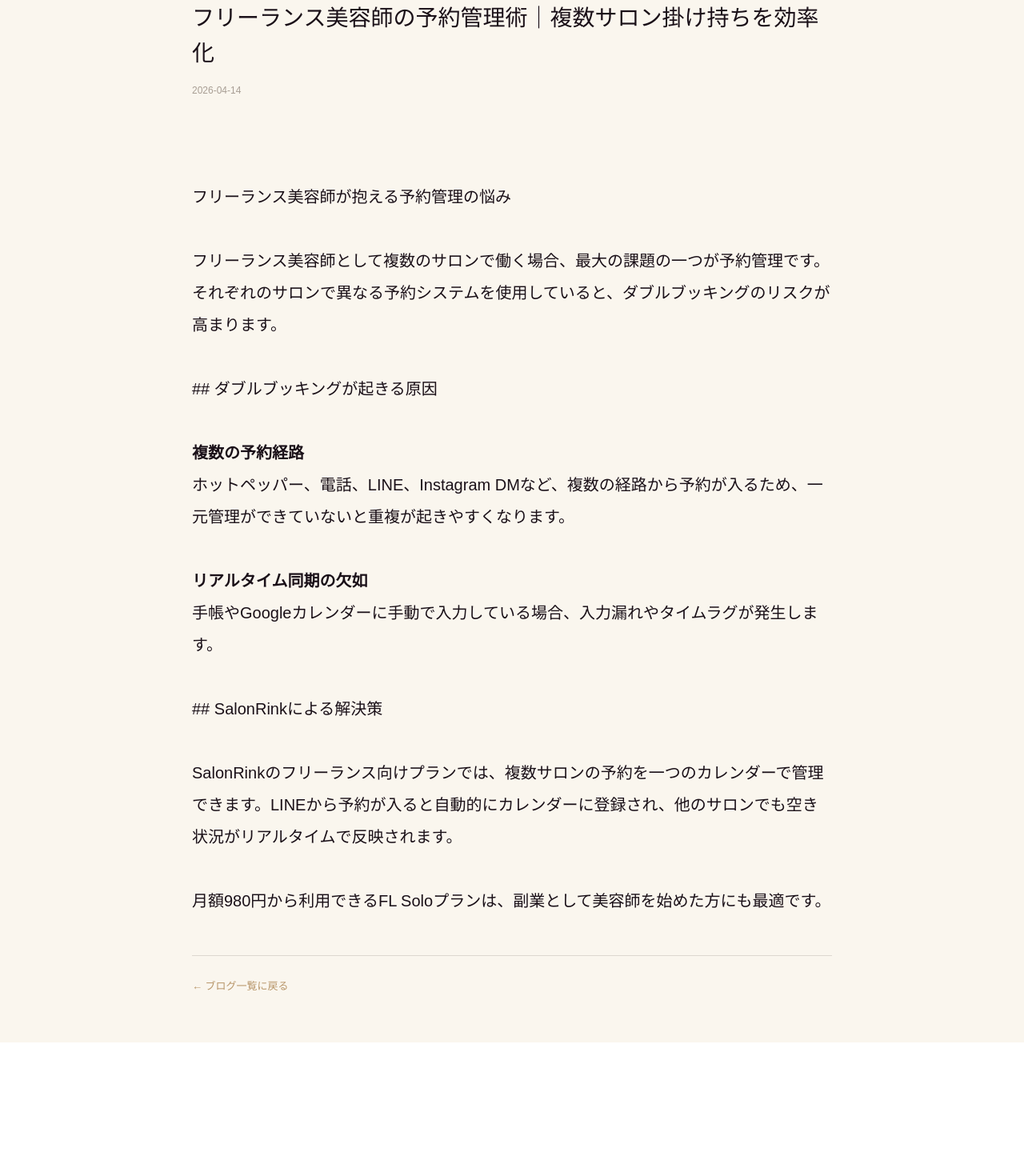
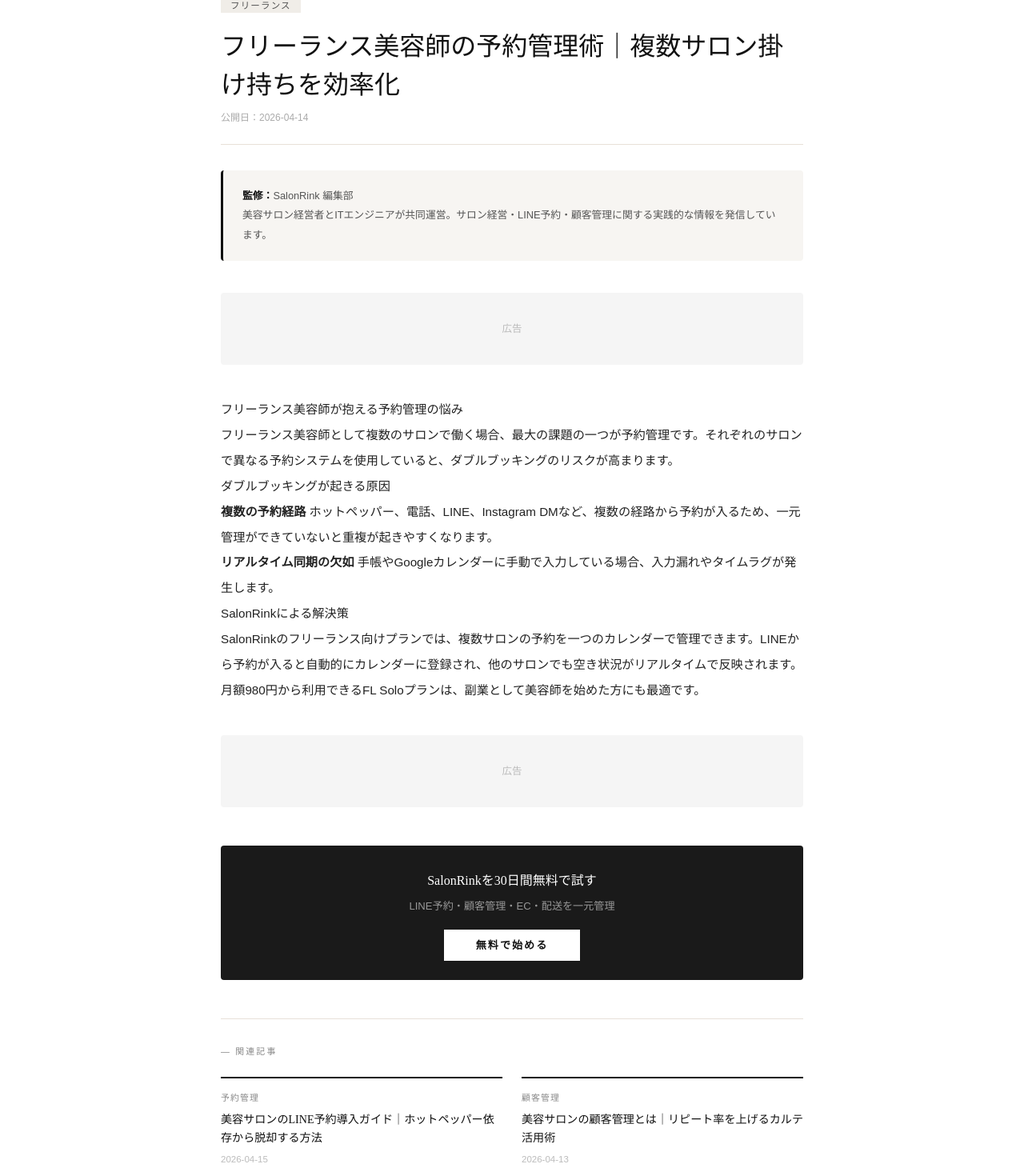
Before and after one commit to okuwabara07-gif/salonrink, a Next.js app: page /blog/freelance-beauty-management in a window 1280 px wide. Shown: the part 94-1564 px from the top of the page at 80% size. Before the commit the page ends 1397 px from the top, so only its background shows below. Built offline with nearby package versions, Linux system fonts and the light colour scheme.

Commit message:
feat: blog post page like kirei-tsurumi

```diff
--- a/app/blog/[slug]/page.tsx
+++ b/app/blog/[slug]/page.tsx
@@ -1,25 +1,83 @@
 import { getPostBySlug, getAllPosts } from "@/lib/blog";
+import { MDXRemote } from "next-mdx-remote/rsc";
 import { notFound } from "next/navigation";
+import Link from "next/link";
+
 export async function generateStaticParams() {
   return getAllPosts().map(p => ({ slug: p.slug }));
 }
+
+export async function generateMetadata({ params }: { params: Promise<{ slug: string }> }) {
+  const { slug } = await params;
+  const post = getPostBySlug(slug);
+  if (!post) return {};
+  return { title: `${post.title} | SalonRink`, description: post.description };
+}
+
 export default async function PostPage({ params }: { params: Promise<{ slug: string }> }) {
   const { slug } = await params;
   const post = getPostBySlug(slug);
   if (!post) notFound();
+  const allPosts = getAllPosts();
+  const related = allPosts.filter(p => p.slug !== slug).slice(0, 3);
+
   return (
-    <main style={{ minHeight: "100vh", background: "#FAF6EE", fontFamily: "Georgia, serif", padding: "60px 40px" }}>
-      <div style={{ maxWidth: 800, margin: "0 auto" }}>
-        <div style={{ fontSize: 11, color: "#B8966A", letterSpacing: 2, marginBottom: 16, fontFamily: "sans-serif" }}>{post.category}</div>
-        <h1 style={{ fontSize: 28, fontWeight: 300, color: "#1A1018", lineHeight: 1.6, marginBottom: 16 }}>{post.title}</h1>
-        <div style={{ fontSize: 12, color: "#A89E94", marginBottom: 40, fontFamily: "sans-serif" }}>{post.date}</div>
-        <div style={{ fontSize: 16, color: "#3A3028", lineHeight: 2, fontFamily: "sans-serif" }}
-          dangerouslySetInnerHTML={{ __html: post.content.replace(/\n/g, "<br/>").replace(/## (.*)/g, "<h2 style='font-size:20px;margin:32px 0 16px;color:#1A1018'>$1</h2>").replace(/\*\*(.*?)\*\*/g, "<strong>$1</strong>") }}
-        />
-        <div style={{ marginTop: 48, paddingTop: 24, borderTop: "1px solid #DDD8D0" }}>
-          <a href="/blog" style={{ fontSize: 13, color: "#B8966A", fontFamily: "sans-serif", textDecoration: "none" }}>← ブログ一覧に戻る</a>
+    <div style={{ maxWidth:"760px", margin:"0 auto", padding:"3rem 1rem" }}>
+      <div style={{ marginBottom:"1rem" }}>
+        <Link href="/blog" style={{ fontSize:"0.75rem", color:"#888", textDecoration:"none", letterSpacing:"0.1em" }}>← ブログ一覧</Link>
+      </div>
+      <span style={{ fontSize:"0.72rem", background:"#f0ede8", color:"#555", padding:"3px 12px", letterSpacing:"0.1em" }}>{post.category}</span>
+      <h1 style={{ fontFamily:"serif", fontSize:"clamp(1.4rem,4vw,2rem)", color:"#111", margin:"1rem 0 0.5rem", lineHeight:1.5, fontWeight:400 }}>{post.title}</h1>
+      <div style={{ display:"flex", gap:"1.5rem", alignItems:"center", marginBottom:"2rem", paddingBottom:"1.5rem", borderBottom:"1px solid #e8e0d8" }}>
+        <p style={{ fontSize:"0.75rem", color:"#aaa" }}>公開日：{post.date}</p>
+      </div>
+
+      <div style={{ background:"#f7f5f2", borderRadius:"4px", padding:"1.25rem 1.5rem", marginBottom:"2.5rem", borderLeft:"3px solid #111" }}>
+        <p style={{ fontSize:"0.8rem", color:"#555", lineHeight:1.9 }}>
+          <span style={{ fontWeight:700, color:"#111" }}>監修：</span>SalonRink 編集部<br />
+          美容サロン経営者とITエンジニアが共同運営。サロン経営・LINE予約・顧客管理に関する実践的な情報を発信しています。
+        </p>
+      </div>
+
+      <div style={{ background:"#f5f5f5", height:"90px", borderRadius:"4px", display:"flex", alignItems:"center", justifyContent:"center", marginBottom:"2.5rem", fontSize:"0.78rem", color:"#bbb" }}>
+        広告
+      </div>
+
+      <div style={{ lineHeight:2.1, fontSize:"0.95rem", color:"#222" }}>
+        <MDXRemote source={post.content} />
+      </div>
+
+      <div style={{ background:"#f5f5f5", height:"90px", borderRadius:"4px", display:"flex", alignItems:"center", justifyContent:"center", margin:"2.5rem 0", fontSize:"0.78rem", color:"#bbb" }}>
+        広告
+      </div>
+
+      <div style={{ background:"#1a1a1a", borderRadius:"4px", padding:"2rem", margin:"3rem 0", textAlign:"center" }}>
+        <p style={{ fontFamily:"serif", fontSize:"1rem", color:"#fff", marginBottom:"0.5rem", fontWeight:400 }}>SalonRinkを30日間無料で試す</p>
+        <p style={{ fontSize:"0.82rem", color:"rgba(255,255,255,0.55)", marginBottom:"1.5rem", lineHeight:1.8 }}>
+          LINE予約・顧客管理・EC・配送を一元管理
+        </p>
+        <a href="/"
+          style={{ background:"#fff", color:"#111", padding:"12px 40px", fontSize:"0.82rem", letterSpacing:"0.15em", textDecoration:"none", fontWeight:700 }}>
+          無料で始める
+        </a>
+      </div>
+
+      {related.length > 0 && (
+        <div style={{ marginTop:"3rem", paddingTop:"2rem", borderTop:"1px solid #e8e0d8" }}>
+          <p style={{ fontSize:"0.68rem", letterSpacing:"0.2em", color:"#888", marginBottom:"1.5rem" }}>— 関連記事</p>
+          <div style={{ display:"grid", gridTemplateColumns:"repeat(auto-fit,minmax(200px,1fr))", gap:"1.5rem" }}>
+            {related.map(p => (
+              <Link key={p.slug} href={`/blog/${p.slug}`} style={{ textDecoration:"none" }}>
+                <div style={{ borderTop:"2px solid #111", paddingTop:"1rem" }}>
+                  <p style={{ fontSize:"0.68rem", color:"#888", marginBottom:"0.5rem", letterSpacing:"0.1em" }}>{p.category}</p>
+                  <p style={{ fontSize:"0.88rem", color:"#111", lineHeight:1.6, fontFamily:"serif" }}>{p.title}</p>
+                  <p style={{ fontSize:"0.72rem", color:"#bbb", marginTop:"0.5rem" }}>{p.date}</p>
+                </div>
+              </Link>
+            ))}
+          </div>
         </div>
-      </div>
-    </main>
+      )}
+    </div>
   );
 }
--- a/package.json
+++ b/package.json
@@ -11,6 +11,7 @@
   "dependencies": {
     "gray-matter": "^4.0.3",
     "next": "16.2.3",
+    "next-mdx-remote": "^6.0.0",
     "react": "19.2.4",
     "react-dom": "19.2.4"
   },
```
Also changed, not shown: 1 other file (tests, documents, lock files or other folders).
